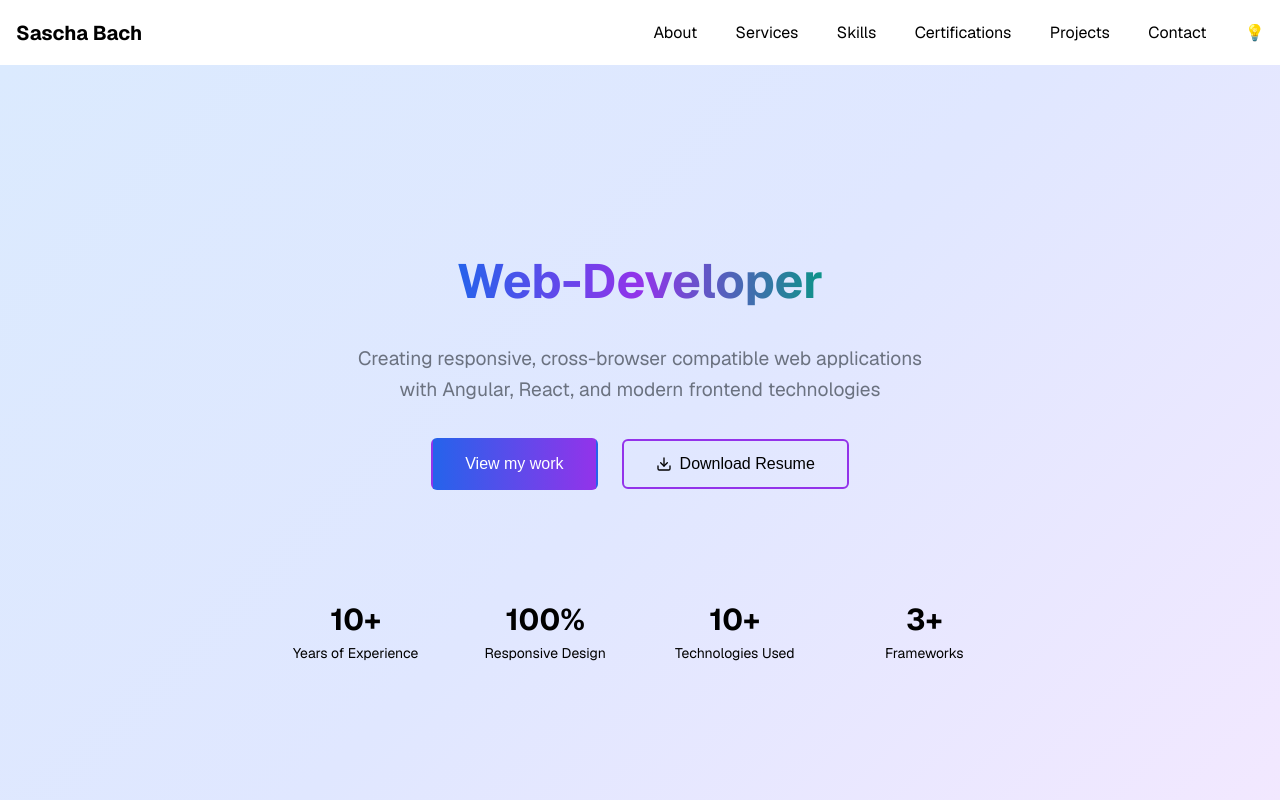
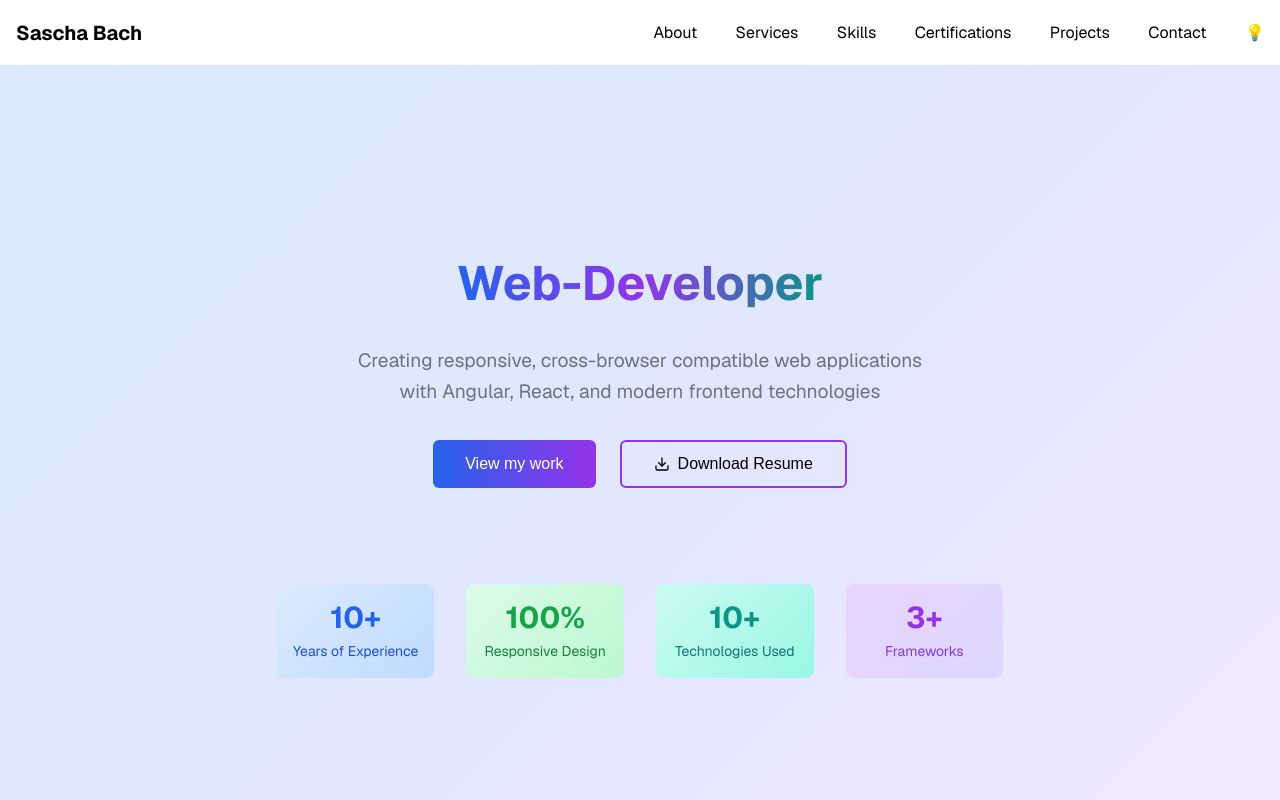
Before and after one commit to LuciusShadow/portfolio-page, a React (Vite) app: page / in a window 1280 px wide. Shown: the top 800 px of the page. Built offline with nearby package versions, Linux system fonts and the light colour scheme.

Commit message:
refactoring

```diff
--- a/src/scss/hero-section.scss
+++ b/src/scss/hero-section.scss
@@ -10,7 +10,6 @@
   line-height: 1.5;
   border-radius: $border-radius-sm;
   gap: $spacing-xs;
-  border: 2px solid transparent;
   box-sizing: border-box;
 
   &:focus {
@@ -71,11 +70,11 @@
     &--secondary {
       background: transparent;
       color: var(--color-text);
-      border-color: $purple-primary;
-      padding: calc(#{$spacing-sm} - 1px) $spacing-xl;
+      border: 2px solid $color-primary;
+      padding: calc(#{$spacing-sm} - 2px) $spacing-xl;
 
       &:hover {
-        background: $purple-primary;
+        background: $color-primary;
         color: var(--color-background);
         transform: translateY(-1px);
         box-shadow: var(--box-shadow-sm);
@@ -106,31 +105,47 @@
     border-radius: $border-radius-md;
 
     &--1 {
-      background: var(--stat-experience-bg);
+      background: var(--stat-primary-bg);
 
-      .hero-section__stat-value { color: var(--stat-experience-value); }
-      .hero-section__stat-label { color: var(--stat-experience-label); }
+      .hero-section__stat-value {
+        color: var(--stat-primary-value);
+      }
+      .hero-section__stat-label {
+        color: var(--stat-primary-label);
+      }
     }
 
     &--2 {
-      background: var(--stat-design-bg);
+      background: var(--stat-secondary-bg);
 
-      .hero-section__stat-value { color: var(--stat-design-value); }
-      .hero-section__stat-label { color: var(--stat-design-label); }
+      .hero-section__stat-value {
+        color: var(--stat-secondary-value);
+      }
+      .hero-section__stat-label {
+        color: var(--stat-secondary-label);
+      }
     }
 
     &--3 {
-      background: var(--stat-technologies-bg);
+      background: var(--stat-tertiary-bg);
 
-      .hero-section__stat-value { color: var(--stat-technologies-value); }
-      .hero-section__stat-label { color: var(--stat-technologies-label); }
+      .hero-section__stat-value {
+        color: var(--stat-tertiary-value);
+      }
+      .hero-section__stat-label {
+        color: var(--stat-tertiary-label);
+      }
     }
 
     &--4 {
-      background: var(--stat-motivation-bg);
+      background: var(--stat-quaternary-bg);
 
-      .hero-section__stat-value { color: var(--stat-motivation-value); }
-      .hero-section__stat-label { color: var(--stat-motivation-label); }
+      .hero-section__stat-value {
+        color: var(--stat-quaternary-value);
+      }
+      .hero-section__stat-label {
+        color: var(--stat-quaternary-label);
+      }
     }
   }
 
--- a/src/scss/variables.scss
+++ b/src/scss/variables.scss
@@ -3,8 +3,8 @@ $mobile-breakpoint: 768px;
 $desktop-breakpoint: 769px;
 
 // Color variables
-$purple-primary: #9333ea;
-$blue-primary: #2563eb;
+$color-primary: #9333ea;
+$color-secondary: #2563eb;
 
 // Shadow variables
 $shadow-sm: 0 4px 12px;
@@ -26,9 +26,28 @@ $spacing-2xl: 3rem;
 $spacing-3xl: 4rem;
 
 // Gradient variables
-$gradient-primary: linear-gradient(90deg, $blue-primary 0%, $purple-primary 100%);
-$gradient-text: linear-gradient(to right, $blue-primary, $purple-primary, #0d9488);
-$gradient-hero-light: linear-gradient(135deg, #dbeafe 0%, #e0e7ff 50%, #f3e8ff 100%);
-$gradient-hero-dark: linear-gradient(135deg, rgba(30, 58, 138, 0.3) 0%, rgba(55, 48, 163, 0.3) 50%, rgba(88, 28, 135, 0.3) 100%);
+$gradient-primary: linear-gradient(
+  90deg,
+  $color-secondary 0%,
+  $color-primary 100%
+);
+$gradient-text: linear-gradient(
+  to right,
+  $color-secondary,
+  $color-primary,
+  #0d9488
+);
+$gradient-hero-light: linear-gradient(
+  135deg,
+  #dbeafe 0%,
+  #e0e7ff 50%,
+  #f3e8ff 100%
+);
+$gradient-hero-dark: linear-gradient(
+  135deg,
+  rgba(30, 58, 138, 0.3) 0%,
+  rgba(55, 48, 163, 0.3) 50%,
+  rgba(88, 28, 135, 0.3) 100%
+);
 
 // Add any other global variables here
```
